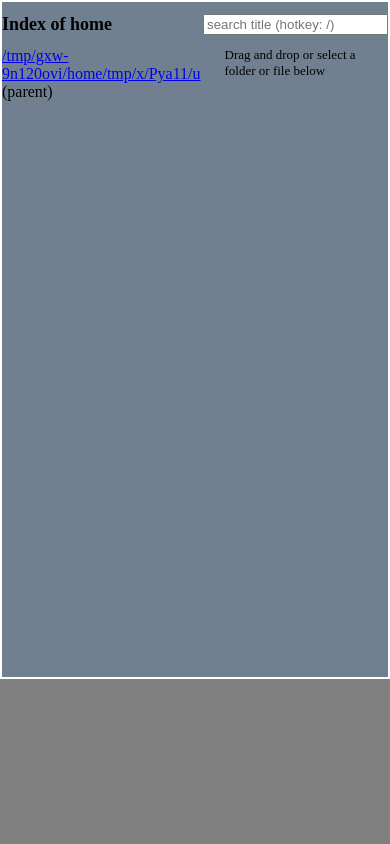
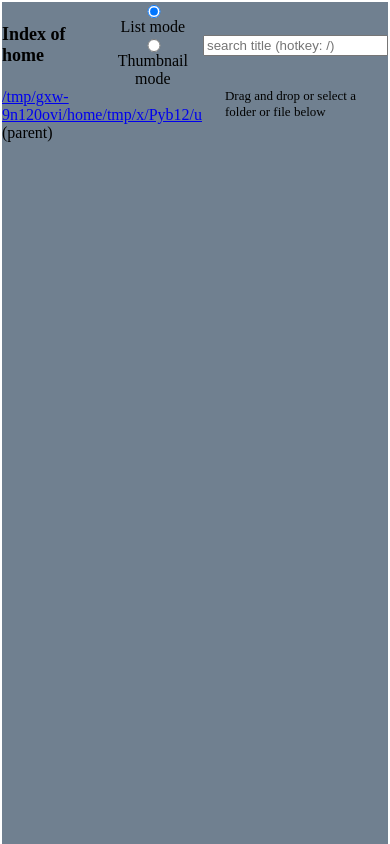
Before and after one commit to HermesPasser/cascade, a Flask app: page /picker in a window 390 px wide. Run offline with Flask 3, Linux system fonts and the light colour scheme.

Commit message:
Add a thumbnail layout mode for the file picker
Going navigating back a folder using the histoy.pop (browser back button) or
reloading the page does not clear all the state so the radio button may have
the wrong one selected, conflicting with the actual state.

```diff
--- a/src/templates/picker.html
+++ b/src/templates/picker.html
@@ -13,12 +13,15 @@
 			}
 
 			main {
+				display: flex;
+				flex-direction: column;
 				background-color: slategray;
 				border: 1px solid white;
 				margin: auto;
 				padding: 10px;
 				width: 70%;
-				height: 80%;
+				height: 80vh;
+				overflow: hidden;
 			}
 
 			.header {
@@ -53,7 +56,51 @@
 				}
 			}
 
-			.item-list {
+			.drag-text {
+				display: none;
+			}
+
+			.item-list.thumb:not(.drag-files-is-active) {
+				display: flex;
+				flex-flow: row wrap;
+				justify-content: flex-start;
+				max-height: 100%;
+				overflow: auto;
+				gap: 2rem;
+				padding-top: 2rem;
+
+				/* On thumbnail mode, we can just click the image */
+				#selectEntry {
+					display: none;
+				}
+
+				.item {
+					display: flex;
+					justify-content: space-between;
+					flex-direction: column;
+					width: 20vh;
+					height: 40vh;
+
+					.thumb-container {
+						height: 30vh;
+
+						img {
+							max-width: 100%;
+							max-height: 100%;
+						}
+					}
+
+					p {
+						height: 4rem;
+						line-height: 1;
+						padding: 0;
+						margin: 0;
+						overflow-y: hidden;
+					}
+				}
+			}
+
+			.item-list.list:not(.drag-files-is-active) {
 				overflow-y: scroll;
 				margin: 0;
 				padding: 0;
@@ -131,20 +185,35 @@
 					margin: 0px;
 					padding: 0px;
 					width: 99%;
+					height: 100dvh;
 					border: 2px solid white;
+				}
+
+				#listingModeWrapper {
+					flex-direction: column;
+					justify-content: center;
+					text-align: center;
 				}
 
 				.item-list {
 					height: auto;
+
+					.item {
+						display: flex;
+					}
 				}
 
-				.item {
+				.item-list.thumb {
+					height: auto;
+					margin-left: 0.5rem;
+				}
+
+				.item.list {
 					display: flex;
 
 					:nth-child(2) {
 						width: 8rem;
 						height: 2rem;
-					}
 					}
 
 					.item p {
@@ -172,6 +242,28 @@
 			<div class="header">
 				<div>
 					<h1>Index of {{ current.split('/')|last }}</h1>
+					<div id="listingModeWrapper">
+						<input
+							id="modeList"
+							type="radio"
+							name="listingMode"
+							onclick="
+								dragArea.classList.replace('thumb', 'list');
+								sessionStorage.removeItem('thumbMode');
+							"
+						/>
+						<label for="modeList">List mode</label>
+						<input
+							id="modeThumb"
+							type="radio"
+							name="listingMode"
+							onclick="
+								dragArea.classList.replace('list', 'thumb');
+								sessionStorage.setItem('thumbMode', 1);
+							"
+						/>
+						<label for="modeThumb">Thumbnail mode</label>
+					</div>
 					<input
 						id="search"
 						type="text"
@@ -184,14 +276,35 @@
 					<p id="note">Drag and drop or select a folder or file below</p>
 				</div>
 			</div>
-			<div id="dragArea" class="item-list">
+			<div id="dragArea" class="item-list list">
 				<p class="drag-text">Drop files or folders</p>
 				{% for entry in entries %}
 				<div class="item" data-filename="{{ entry.name }}">
+					<!-- For the block/thumbnail visualisation  -->
+					<div class="thumb-container">
+						<a
+							class="thumbnail"
+							{%
+							if
+							entry.file
+							%}
+							href="/unzip?file={{ entry.absolute }}"
+							{%
+							else
+							%}
+							href="/reader?file={{ entry.absolute }}"
+							{%
+							endif
+							%}
+						>
+							<img src="file/{{ entry.thumbnail }}" alt="Thumbnail" />
+						</a>
+					</div>
+
 					<p
 						title="{{ entry.absolute }}"
-						onmouseenter="updateThumbnail(event, `{{ entry.thumbnail }}`)"
-						onmouseleave="globalThumbnail.style.display = 'none'"
+						onmouseenter="updateThumbnail(event)"
+						onmouseleave="updateThumbnail(event)"
 					>
 						{% if entry.file %} {{ '📄 ' }}
 						<a href="/file/{{ entry.absolute }}">{{ entry.name }}</a>
@@ -199,33 +312,44 @@
 						<a href="/picker?path={{ entry.absolute }}">{{ entry.name }}</a>
 						{% endif %}
 					</p>
+
+					<!-- For the list visualisation -->
+					<div>
 						{% if entry.file %}
-					<button onclick="window.location = '/unzip?file={{ entry.absolute }}'">Select</button>
+						<button id="selectEntry" onclick="window.location = '/unzip?file={{ entry.absolute }}'">
+							Select
+						</button>
 						{% else%}
-					<form action="/reader">
+						<form id="selectEntry" action="/reader">
 							<input type="hidden" name="file" value="{{ entry.absolute }}" />
 							<button>Select</button>
 						</form>
 						{% endif %}
 					</div>
+				</div>
+
 				{% endfor %}
-				<div id="globalThumbnail" class="thumb-area" style="display: none">
-					<img id="globalThumbnailImage" onerror="console.log" />
-				</div>
 			</div>
 		</main>
 		<script>
+			if (sessionStorage.getItem("thumbMode")) {
+				dragArea.classList.replace("list", "thumb");
+				modeThumb.checked = true;
+			} else {
+				modeList.checked = true;
+			}
+
 			window.onload = () => {
 				if ("showOpenFilePicker" in window) {
 					dragArea.addEventListener("drop", onDrop);
 
 					dragArea.addEventListener("dragenter", (event) => {
-						dragArea.classList.add("active");
+						dragArea.classList.add("drag-files-is-active");
 					});
 
 					dragArea.addEventListener("dragleave", (event) => {
 						if (event.target === dragArea) {
-							dragArea.classList.remove("active");
+							dragArea.classList.remove("drag-files-is-active");
 						}
 					});
 
@@ -275,17 +399,15 @@
 					return;
 				}
 
-				dragArea.classList.remove("active"); // Reset state for case when user pop the history back to this page
+				dragArea.classList.remove("drag-files-is-active"); // Reset state for case when user pop the history back to this page
 				fetch("/paste", { method: "POST", body: form })
 					.then((r) => (window.location.href = r.url))
 					.catch(alert);
 			}
 
-			function updateThumbnail(event, thumb) {
-				if (thumb) {
-					globalThumbnail.style.display = "";
-					globalThumbnailImage.src = "/file/" + thumb;
-				}
+			function updateThumbnail(event) {
+				const entryThumb = event.target.parentElement.getElementsByClassName("thumb-container")[0];
+				entryThumb.classList.toggle("show-thumb-on-list-mode");
 			}
 
 			let timer = null;
```
Also changed, not shown: other parts of src/templates/picker.html (+41 -33 lines), src/fileutils.py (+3 -4 lines). Lines whose indentation alone changed are shown as unchanged.
